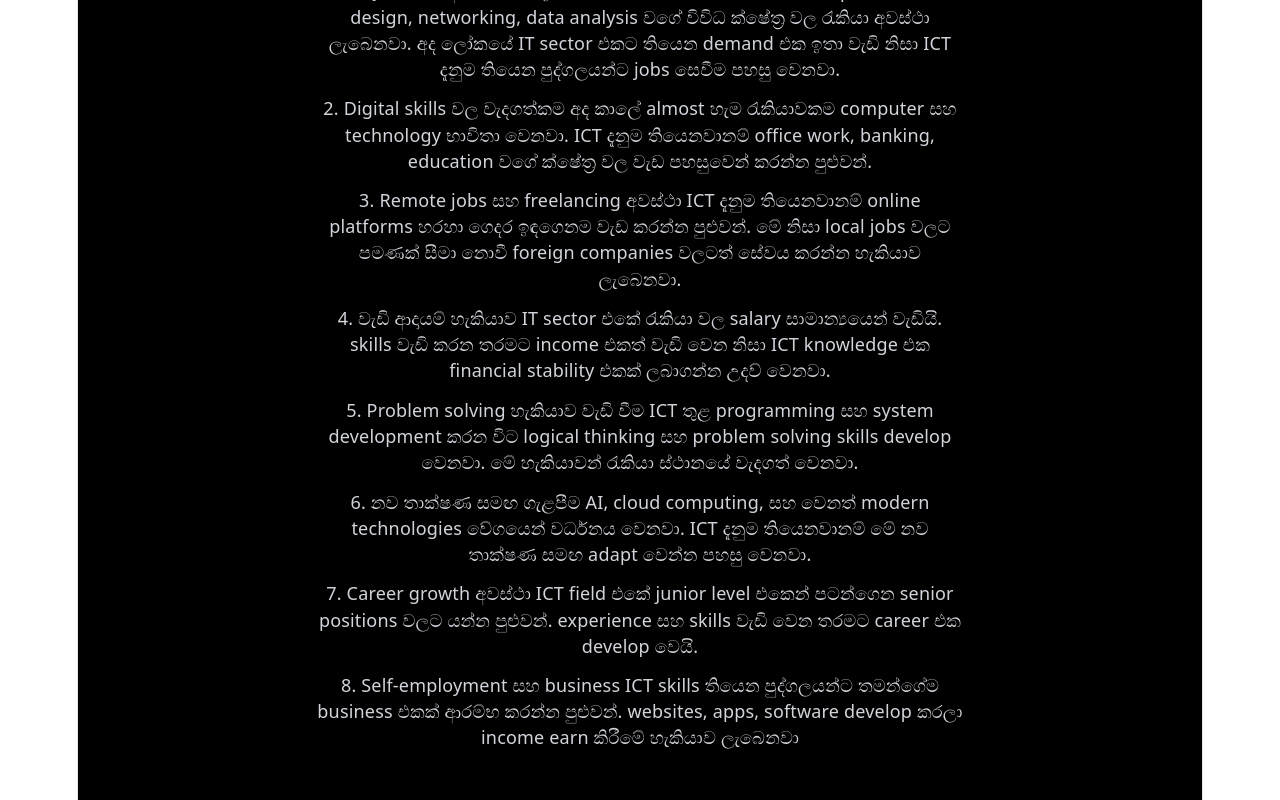
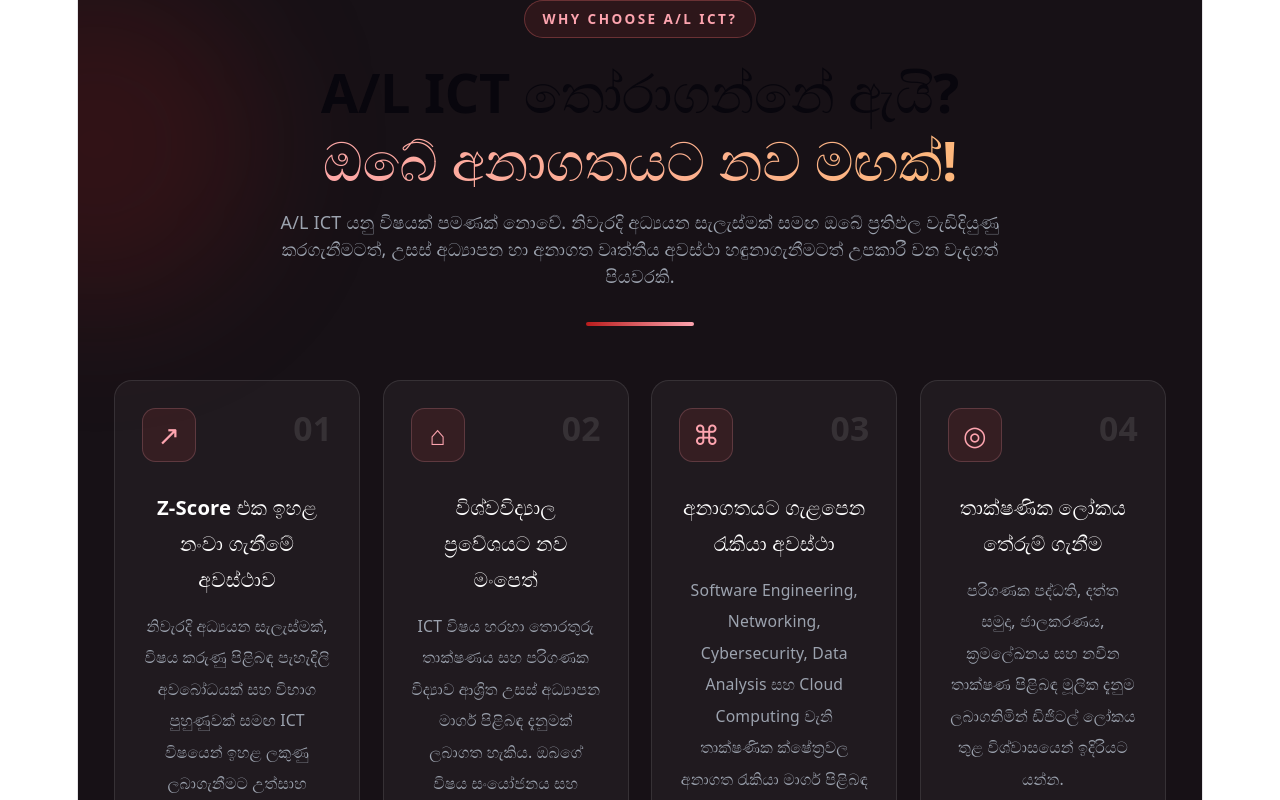
Before and after one commit to Dilhara-hub/class-website, a React (Vite) app: page / in a window 1280 px wide. Shown: the part 1300-2100 px from the top of the page. Built offline with nearby package versions, Linux system fonts and the light colour scheme.

Commit message:
change fully content

```diff
--- a/src/assets/components/WhyUs.jsx
+++ b/src/assets/components/WhyUs.jsx
@@ -1,33 +1,141 @@
+
+const benefits = [
+  {
+    number: "01",
+    title: "Z-Score එක ඉහළ නංවා ගැනීමේ අවස්ථාව",
+    description:
+      "නිවැරදි අධ්‍යයන සැලැස්මක්, විෂය කරුණු පිළිබඳ පැහැදිලි අවබෝධයක් සහ විභාග පුහුණුවක් සමඟ ICT විෂයෙන් ඉහළ ලකුණු ලබාගැනීමට උත්සාහ කරන්න. එය ඔබගේ සමස්ත A/L ප්‍රතිඵලයට සහ Z-Score එකට දායක විය හැකිය.",
+    icon: "↗",
+  },
+  {
+    number: "02",
+    title: "විශ්වවිද්‍යාල ප්‍රවේශයට නව මංපෙත්",
+    description:
+      "ICT විෂය හරහා තොරතුරු තාක්ෂණය සහ පරිගණක විද්‍යාව ආශ්‍රිත උසස් අධ්‍යාපන මාර්ග පිළිබඳ දැනුමක් ලබාගත හැකිය. ඔබගේ විෂය සංයෝජනය සහ සුදුසුකම් අනුව අදාළ උපාධි පාඨමාලා සඳහා ඇති අවස්ථා හඳුනාගන්න.",
+    icon: "⌂",
+  },
+  {
+    number: "03",
+    title: "අනාගතයට ගැළපෙන රැකියා අවස්ථා",
+    description:
+      "Software Engineering, Networking, Cybersecurity, Data Analysis සහ Cloud Computing වැනි තාක්ෂණික ක්ෂේත්‍රවල අනාගත රැකියා මාර්ග පිළිබඳ අවබෝධයක් ලබාගැනීමට ICT විෂය ඔබට පදනමක් සපයයි.",
+    icon: "⌘",
+  },
+  {
+    number: "04",
+    title: "තාක්ෂණික ලෝකය තේරුම් ගැනීම",
+    description:
+      "පරිගණක පද්ධති, දත්ත සමුදා, ජාලකරණය, ක්‍රමලේඛනය සහ නවීන තාක්ෂණ පිළිබඳ මූලික දැනුම ලබාගනිමින් ඩිජිටල් ලෝකය තුළ විශ්වාසයෙන් ඉදිරියට යන්න.",
+    icon: "◎",
+  },
+  {
+    number: "05",
+    title: "තාර්කික චින්තනය හා ගැටලු විසඳීම",
+    description:
+      "ICT විෂය හරහා ගැටලුවක් විශ්ලේෂණය කිරීම, තාර්කිකව සිතීම සහ පියවරෙන් පියවර විසඳුම් සකස් කිරීම වැනි කුසලතා වර්ධනය කරගත හැකිය. මේවා අධ්‍යාපනයටත් අනාගත වෘත්තීය ජීවිතයටත් ප්‍රයෝජනවත් වේ.",
+    icon: "✳",
+  },
+  {
+    number: "06",
+    title: "දේශීය හා ජාත්‍යන්තර අවස්ථා",
+    description:
+      "අදාළ උසස් අධ්‍යාපන සුදුසුකම් සහ අමතර තාක්ෂණික කුසලතා සමඟ දේශීය හා විදේශීය තාක්ෂණික ක්ෂේත්‍රවල රැකියා සහ වෘත්තීය සංවර්ධන අවස්ථා සඳහා සූදානම් විය හැකිය.",
+    icon: "◎",
+  },
+  {
+    number: "07",
+    title: "ස්වයං රැකියා හා ව්‍යවසායකත්වය",
+    description:
+      "වෙබ් අඩවි නිර්මාණය, තාක්ෂණික සේවා සහ ඩිජිටල් ව්‍යාපාර වැනි ක්ෂේත්‍ර ගැන ඉගෙනගෙන අනාගතයේ තමන්ගේම ව්‍යාපාරයක් ගොඩනැගීමට අවශ්‍ය පදනම සකස් කරගන්න.",
+    icon: "◇",
+  },
+  {
+    number: "08",
+    title: "පාසලෙන් ඔබ්බට යන ඩිජිටල් කුසලතා",
+    description:
+      "තොරතුරු සොයාගැනීම, දත්ත සමඟ වැඩ කිරීම, තාක්ෂණය වගකීමෙන් භාවිත කිරීම සහ නව දේ ඉගෙනගැනීම වැනි කුසලතා වර්ධනය කරගෙන අනාගත අභියෝගවලට සූදානම් වන්න.",
+    icon: "✦",
+  },
+];
+
 export default function WhyUs() {
   return (
-    <div id="whyus" className="p-6">
-      <h2 className="text-red-500 text-3xl mb-4">ඇයි තොරතුරු හා සන්නිවේදන තාක්ෂණය ඉගෙන ගන්න අවශ්‍යය?</h2>
-      <div className="text-gray-300 max-w-xl mx-auto space-y-3">
-  <p className="text-center">1. වැඩි රැකියා අවස්ථා
-ICT ඉගෙන ගන්න එකෙන් software development, web design, networking, data analysis වගේ විවිධ ක්ෂේත්‍ර වල රැකියා අවස්ථා ලැබෙනවා. අද ලෝකයේ IT sector එකට තියෙන demand එක ඉතා වැඩි නිසා ICT දැනුම තියෙන පුද්ගලයන්ට jobs සෙවීම පහසු වෙනවා.</p>
+    <section
+      id="whyus"
+      className="relative overflow-hidden bg-[#171116] px-5 py-16 text-white sm:px-8 lg:py-24"
+    >
+      <div className="pointer-events-none absolute -left-32 top-20 h-72 w-72 rounded-full bg-red-800/20 blur-3xl" />
 
-  <p className="text-center">2. Digital skills වල වැදගත්කම
-අද කාලේ almost හැම රැකියාවකම computer සහ technology භාවිතා වෙනවා. ICT දැනුම තියෙනවානම් office work, banking, education වගේ ක්ෂේත්‍ර වල වැඩ පහසුවෙන් කරන්න පුළුවන්.</p>
+      <div className="relative mx-auto max-w-7xl">
+        <div className="mx-auto mb-12 max-w-3xl text-center">
+          <span className="inline-block rounded-full border border-red-400/30 bg-red-500/10 px-4 py-2 text-xs font-bold tracking-[0.18em] text-rose-300">
+            WHY CHOOSE A/L ICT?
+          </span>
 
-  <p className="text-center">3. Remote jobs සහ freelancing අවස්ථා
-ICT දැනුම තියෙනවානම් online platforms හරහා ගෙදර ඉඳගෙනම වැඩ කරන්න පුළුවන්. මේ නිසා local jobs වලට පමණක් සීමා නොවී foreign companies වලටත් සේවය කරන්න හැකියාව ලැබෙනවා.</p>
+          <h2 className="mt-6 text-3xl font-black leading-tight sm:text-4xl lg:text-5xl">
+            A/L ICT තෝරාගන්නේ ඇයි?
+            <span className="mt-3 block bg-gradient-to-r from-rose-300 to-orange-300 bg-clip-text text-transparent">
+              ඔබේ අනාගතයට නව මඟක්!
+            </span>
+          </h2>
 
-  <p className="text-center">4. වැඩි ආදායම් හැකියාව
-IT sector එකේ රැකියා වල salary සාමාන්‍යයෙන් වැඩියි. skills වැඩි කරන තරමට income එකත් වැඩි වෙන නිසා ICT knowledge එක financial stability එකක් ලබාගන්න උදව් වෙනවා.</p>
+          <p className="mx-auto mt-5 max-w-2xl text-sm leading-7 text-gray-400 sm:text-base">
+            A/L ICT යනු විෂයක් පමණක් නොවේ. නිවැරදි අධ්‍යයන
+            සැලැස්මක් සමඟ ඔබේ ප්‍රතිඵල වැඩිදියුණු කරගැනීමටත්,
+            උසස් අධ්‍යාපන හා අනාගත වෘත්තීය අවස්ථා හඳුනාගැනීමටත්
+            උපකාරී වන වැදගත් පියවරකි.
+          </p>
 
-  <p className="text-center">5. Problem solving හැකියාව වැඩි වීම
-ICT තුළ programming සහ system development කරන විට logical thinking සහ problem solving skills develop වෙනවා. මේ හැකියාවන් රැකියා ස්ථානයේ වැදගත් වෙනවා.</p>
+          <div className="mx-auto mt-7 h-1 w-24 rounded-full bg-gradient-to-r from-red-700 to-rose-300" />
+        </div>
 
-  <p className="text-center">6. නව තාක්ෂණ සමඟ ගැළපීම
-AI, cloud computing, සහ වෙනත් modern technologies වේගයෙන් වර්ධනය වෙනවා. ICT දැනුම තියෙනවානම් මේ නව තාක්ෂණ සමඟ adapt වෙන්න පහසු වෙනවා.</p>
+        <div className="grid grid-cols-1 gap-5 sm:grid-cols-2 lg:grid-cols-4">
+          {benefits.map((benefit) => (
+            <article
+              key={benefit.number}
+              className="group relative overflow-hidden rounded-2xl border border-white/10 bg-white/[0.04] p-6 transition-all duration-300 hover:-translate-y-2 hover:border-rose-400/50 hover:bg-white/[0.07] hover:shadow-xl hover:shadow-red-950/30"
+            >
+              <div className="flex items-start justify-between">
+                <div className="flex h-12 w-12 items-center justify-center rounded-xl border border-rose-300/20 bg-red-500/10 text-2xl text-rose-300 transition-transform duration-300 group-hover:scale-110">
+                  {benefit.icon}
+                </div>
 
-  <p className="text-center">7. Career growth අවස්ථා
-ICT field එකේ junior level එකෙන් පටන්ගෙන senior positions වලට යන්න පුළුවන්. experience සහ skills වැඩි වෙන තරමට career එක develop වෙයි.</p>
+                <span className="text-3xl font-black text-white/10 transition-colors group-hover:text-rose-300/30">
+                  {benefit.number}
+                </span>
+              </div>
 
-  <p className="text-center">8. Self-employment සහ business
-ICT skills තියෙන පුද්ගලයන්ට තමන්ගේම business එකක් ආරම්භ කරන්න පුළුවන්. websites, apps, software develop කරලා income earn කිරීමේ හැකියාව ලැබෙනවා</p>
+              <h3 className="mt-6 text-lg font-bold leading-8 text-white transition-colors group-hover:text-rose-300">
+                {benefit.title}
+              </h3>
 
+              <p className="mt-3 text-sm leading-7 text-gray-400">
+                {benefit.description}
+              </p>
+
+              <div className="mt-6 h-1 w-10 rounded-full bg-rose-400/60 transition-all duration-300 group-hover:w-20" />
+            </article>
+          ))}
+        </div>
+
+        <div className="mt-10 rounded-2xl border border-rose-300/20 bg-gradient-to-r from-red-950 via-[#641b2c] to-[#341522] p-7 text-center sm:p-10">
+          <p className="text-xs font-bold tracking-[0.2em] text-rose-300">
+            YOUR FUTURE • YOUR CHOICE
+          </p>
+
+          <h3 className="mt-4 text-2xl font-black leading-relaxed sm:text-3xl">
+            අද නිවැරදි තීරණයක් ගන්න.
+            <span className="block text-rose-300">
+              හෙට දවසේ අවස්ථා වෙනුවෙන් සූදානම් වන්න.
+            </span>
+          </h3>
+
+          <p className="mx-auto mt-4 max-w-2xl text-sm leading-7 text-gray-300">
+            කැපවීම, නිවැරදි මඟපෙන්වීම සහ අඛණ්ඩ පුහුණුව සමඟ
+            ඔබේ අධ්‍යාපනික ඉලක්ක කරා පියනගන්න.
+          </p>
+        </div>
       </div>
-    </div>
+    </section>
   );
 }
```
